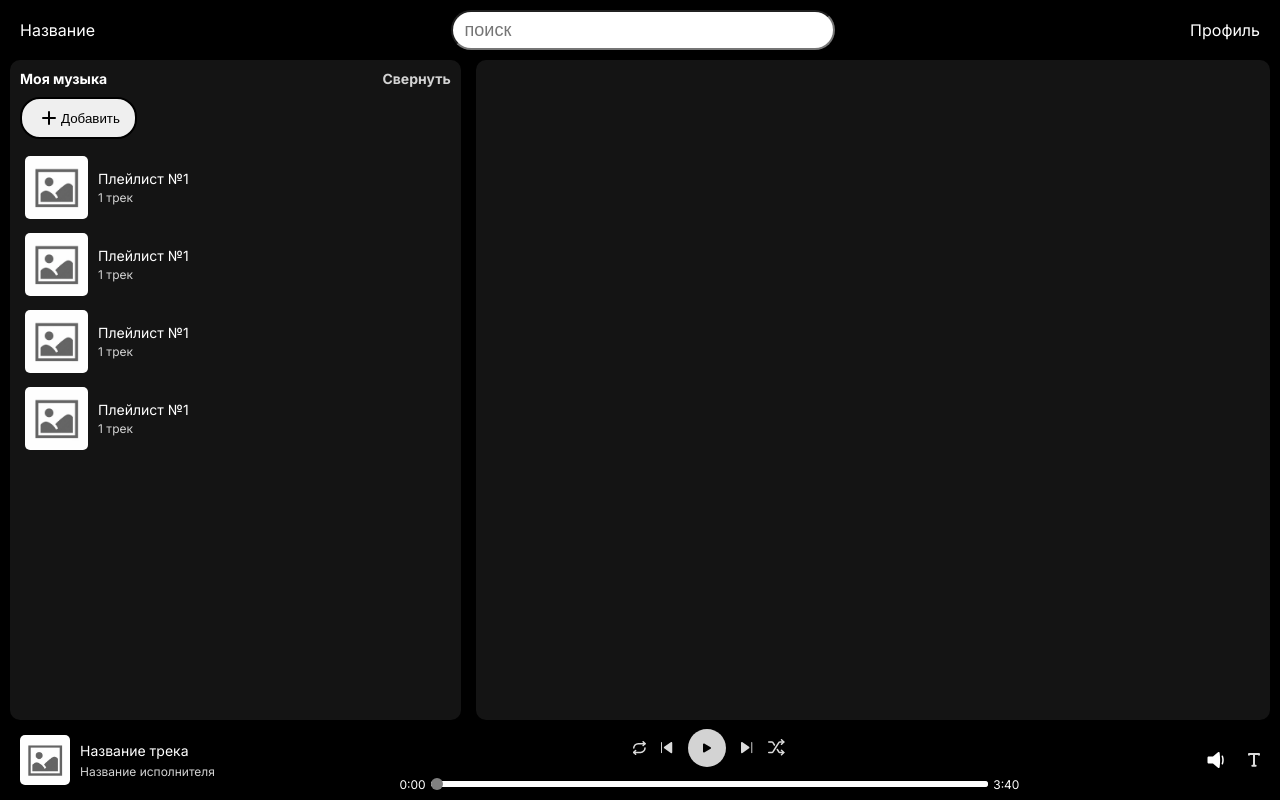
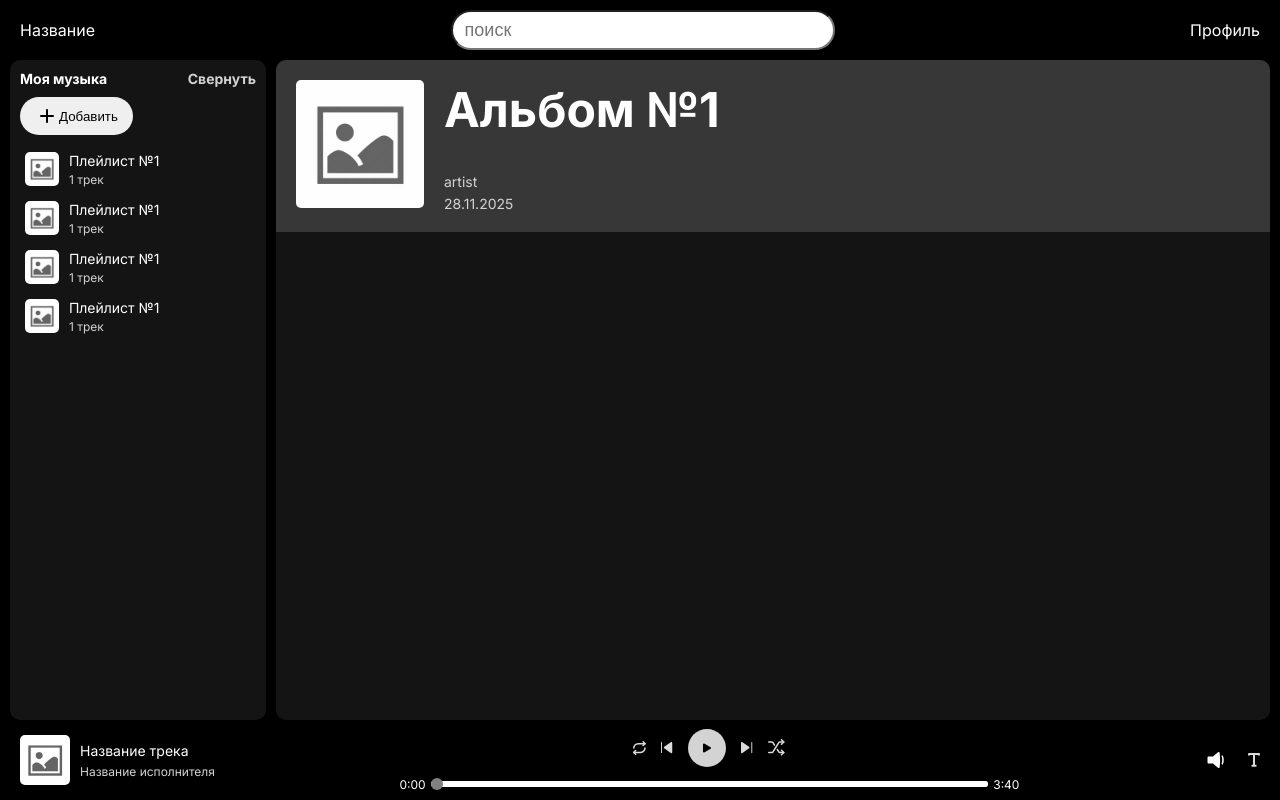
Before and after one commit to ErbKqlx/music-app, a Vue app: page /album in a window 1280 px wide. Built offline with nearby package versions, Linux system fonts and the light colour scheme.

Commit message:
add wrapper and action bar component

```diff
--- a/src/components/Aside/PlaylistsAside.vue
+++ b/src/components/Aside/PlaylistsAside.vue
@@ -73,7 +73,7 @@
 
 <style scoped>
     .playlists-aside{
-        min-width: 20vw;
+        width: 20vw;
         background-color: rgb(20, 20, 20);
         padding: 10px 10px;
         border-radius: 10px;
--- a/src/components/Input/Button.vue
+++ b/src/components/Input/Button.vue
@@ -16,7 +16,7 @@
         min-width: 50px;
         /* height: 25px; */
         border-radius: 20px;
-        border: 2px solid black;
+        border: none;
         display: flex;
         align-items: center;
         justify-content: center;
--- a/src/components/Lyrics.vue
+++ b/src/components/Lyrics.vue
@@ -28,5 +28,9 @@
             font-weight: bold;
             margin-bottom: 10px;
         }
+
+        p{
+            line-height: 1.5;
+        }
     }
 </style>
--- a/src/style.css
+++ b/src/style.css
@@ -33,7 +33,7 @@ body{
   padding: 0 10px;
   display: flex;
   flex-wrap: nowrap;
-  gap: 15px;
+  gap: 10px;
   /* height: 773px; */
   flex-grow: 1;
 }
--- a/src/views/Album.vue
+++ b/src/views/Album.vue
@@ -3,6 +3,9 @@
     import PlaylistsAside from '@/components/Aside/PlaylistsAside.vue';
     import PlayerBar from '@/components/PlayerBar/PlayerBar.vue';
     import SongsList from '@/components/SongsList.vue'
+    import TitleCard from '@/components/TitleCard.vue'
+    import Image from '@/components/Image.vue'
+
 </script>
 
 <template>
@@ -11,7 +14,11 @@
         <PlaylistsAside/>
         <main>
             <div class="album-info">
-
+                <TitleCard title="Альбом №1" created_by="artist" created_at="28.11.2025">
+                    <template #image>
+                        <Image/>
+                    </template>
+                </TitleCard>
             </div>
             <!-- <SongsList/> -->
         </main>
@@ -21,9 +28,11 @@
 
 <style scoped>
     .album-info{
+        height: 1vh;
+        flex-grow: 1;
         background-color: rgb(20, 20, 20);
-        flex-grow: 1;
         border-radius: 10px;
-        height: 100%;
+        overflow-y: scroll;
+        padding-bottom: 10px;
     }
 </style>
--- a/src/views/Profile.vue
+++ b/src/views/Profile.vue
@@ -81,7 +81,6 @@
             gap: 50px;
             padding: 20px;
             height: 1vh;
-            flex-grow: 1;
         }
     }
 </style>
--- a/src/views/Song.vue
+++ b/src/views/Song.vue
@@ -12,6 +12,7 @@
     // import AddPlus from '@/assets/svg/AddPlus.svg?component'
     import Image from '@/components/Image.vue'
     import Card from '@/components/Card.vue'
+    import ThreeDotsVertical from '@/assets/svg/ThreeDotsVertical.svg?component'
 
     function toArtist(){
         router.push('/artist')
@@ -35,6 +36,7 @@
                 </TitleCard>
                 <div class="song-actions">
                     <Button class="button play-btn"><Play/></Button>
+                    <Button class="button misc"><ThreeDotsVertical color="white"/></Button>
                     <div>
                         <Button class="button add">Добавить в плейлист</Button>
                     </div>
@@ -49,7 +51,7 @@
                             </Card>
                         </CardsList>
                     </div>
-                    <Lyrics/>
+                    <!-- <Lyrics/> -->
                 </div>
             </div>
             <!-- <SongsList/> -->
@@ -69,7 +71,7 @@
 
         .song-actions{
             display: flex;
-            justify-content: space-between;
+            /* justify-content: space-between; */
             gap: 5px;
             margin-top: 10px;
             padding: 0 10px;
```
Also changed, not shown: src/components/ActionBar.vue (added, +11 -0 lines), src/components/Wrapper.vue (added, +11 -0 lines).
